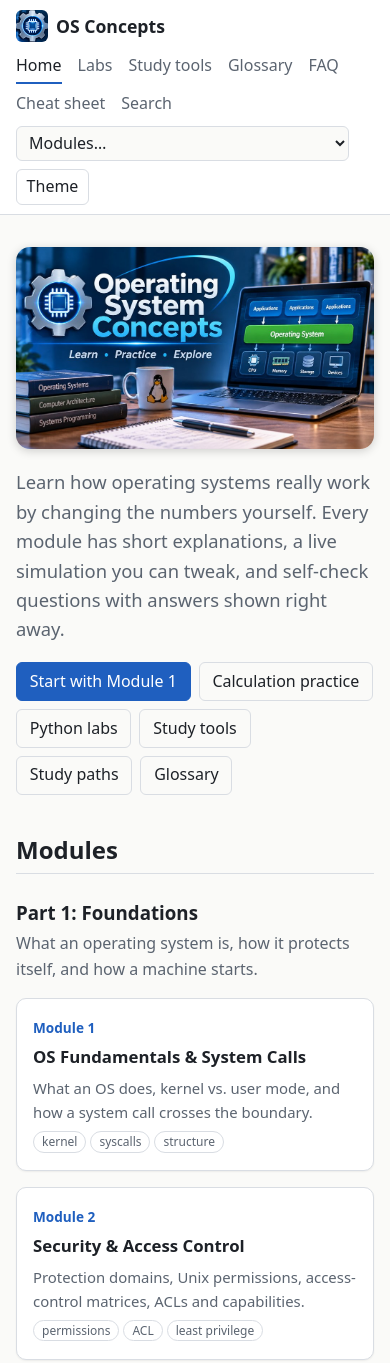
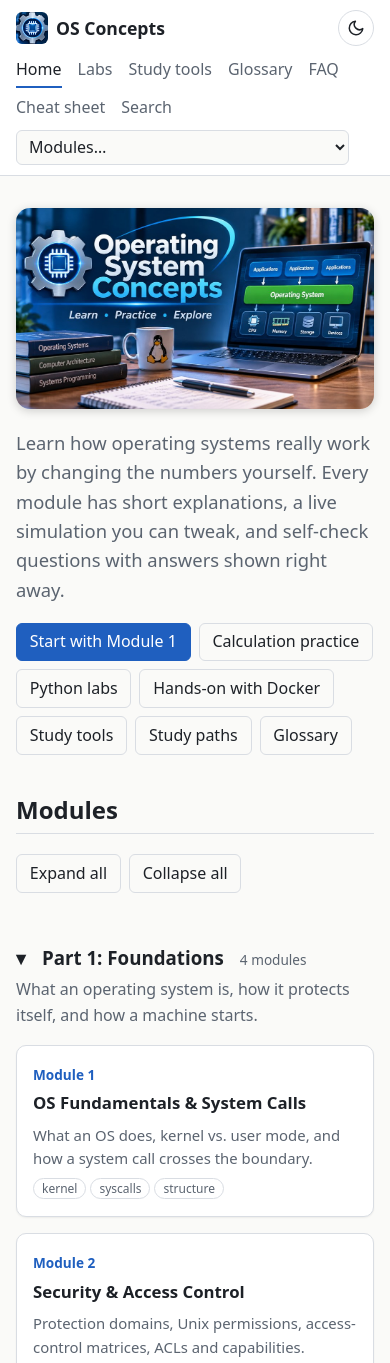
Before and after one commit to scttech/operating_system_concepts, a website: page index.html in a window 390 px wide. Shown: the top 1363 px of the page. Drawn offline with Linux system fonts and the light colour scheme.

Commit message:
UI polish

```diff
--- a/css/style.css
+++ b/css/style.css
@@ -72,7 +72,9 @@ header.site .brand img { border-radius: 6px; }
 header.site nav { display: flex; flex-wrap: wrap; gap: .25rem 1rem; flex: 1; }
 header.site nav a { text-decoration: none; color: var(--muted); padding: .2rem 0; border-bottom: 2px solid transparent; }
 header.site nav a:hover, header.site nav a[aria-current="page"] { color: var(--fg); border-bottom-color: var(--accent); }
-#theme-toggle { background: transparent; color: var(--fg); border: 1px solid var(--border); border-radius: 6px; padding: .25rem .6rem; cursor: pointer; font: inherit; }
+#theme-toggle { background: transparent; color: var(--fg); border: 1px solid var(--border); border-radius: 999px; width: 2.25rem; height: 2.25rem; padding: 0; display: inline-flex; align-items: center; justify-content: center; cursor: pointer; transition: background-color .15s, border-color .15s; }
+#theme-toggle:hover { border-color: var(--accent); background: var(--code-bg); }
+#theme-toggle svg { display: block; }
 
 main { max-width: 1100px; margin: 0 auto; padding: 1.5rem 1rem 3rem; }
 main.narrow { max-width: 820px; }
@@ -85,6 +87,15 @@ h3 { margin-top: 1.5rem; }
 .part h3 { margin-bottom: .2rem; }
 .part-blurb { color: var(--muted); margin: 0 0 .75rem; max-width: 60ch; }
 .part .card h4 { margin: .2rem 0 .4rem; font-size: 1.05rem; }
+.part-head { display: flex; flex-wrap: wrap; align-items: baseline; gap: .1rem .75rem; }
+.part-toggle { display: inline-flex; align-items: baseline; gap: .45rem; background: none; border: 0; padding: .1rem .25rem; margin-left: -.25rem; border-radius: 6px; color: inherit; font: inherit; font-weight: inherit; text-align: left; cursor: pointer; }
+.part-toggle:hover { color: var(--accent); }
+.part-toggle::before { content: "\25BE"; display: inline-block; width: 1em; transition: transform .15s; }
+.part.collapsed .part-toggle::before { transform: rotate(-90deg); }
+.part-count { color: var(--muted); font-weight: 400; }
+.part-tools { display: flex; gap: .5rem; margin: 0 0 .5rem; }
+.grid[hidden] { display: none; }
+.part.collapsed { margin-bottom: 1rem; }
 .eyebrow { text-transform: uppercase; letter-spacing: .08em; font-size: .8rem; color: var(--muted); margin: 0; }
 p, li { max-width: 78ch; }
 code, kbd, pre { font-family: ui-monospace, "Cascadia Code", Consolas, monospace; font-size: .92em; }
@@ -264,6 +275,9 @@ footer.site { border-top: 1px solid var(--border); color: var(--muted); font-siz
 
 @media (max-width: 600px) {
   h1 { font-size: 1.6rem; }
+  header.site .brand { order: 0; }
+  #theme-toggle { order: 1; margin-left: auto; }
+  header.site nav { order: 2; flex: 1 1 100%; }
   .controls input[type=range] { width: 140px; }
 }
 @media (prefers-reduced-motion: reduce) { html { scroll-behavior: auto; } * { transition: none !important; animation: none !important; } }
@@ -347,6 +361,9 @@ figure.diagram figcaption { margin-top: .6rem; font-size: .9rem; }
 @media print {
   :root, :root[data-theme="dark"] { --bg: #fff; --fg: #000; --muted: #333; --card: #fff; --border: #999; --accent: #000; --code-bg: #f2f2f2; --shadow: none; --grid: #ccc; }
   html { scroll-behavior: auto; }
+  .part-tools { display: none; }
+  .part-toggle::before { content: none; }
+  .part .grid[hidden] { display: grid; }
   body { background: #fff; color: #000; font-size: 11pt; line-height: 1.4; }
   .no-print, .skip, header.site, #theme-toggle, .pager, .controls, .export-bar, .code-tabs .tablist .tab[aria-selected="false"],
   .sim button, .sim input, .sim select, .codebar button, .row .btn, noscript { display: none !important; }
--- a/index.html
+++ b/index.html
@@ -29,6 +29,7 @@
     <a class="btn" href="modules/01-fundamentals.html">Start with Module 1</a>
     <a class="btn secondary" href="pages/problems.html">Calculation practice</a>
     <a class="btn secondary" href="pages/labs.html">Python labs</a>
+    <a class="btn secondary" href="handson/index.html">Hands-on with Docker</a>
     <a class="btn secondary" href="pages/study.html">Study tools</a>
     <a class="btn secondary" href="pages/paths.html">Study paths</a>
     <a class="btn secondary" href="pages/glossary.html">Glossary</a>
--- a/js/pages/home.js
+++ b/js/pages/home.js
@@ -3,22 +3,67 @@
   const { h } = OSUI;
   const host = document.getElementById("module-grid");
   const byNum = Object.fromEntries(OSData.modules.map((m) => [m.n, m]));
+  const KEY = "osc-parts-collapsed"; // a per-reader convenience; the page works without it
+
+  // Which parts the reader folded away last time (never required).
+  let folded = [];
+  try { folded = JSON.parse(localStorage.getItem(KEY) || "[]").filter((x) => typeof x === "string"); } catch (e) { folded = []; }
+  const save = () => { try { localStorage.setItem(KEY, JSON.stringify(folded)); } catch (e) { /* ignore */ } };
+
+  const sections = []; // { id, section, button, grid, chev }
+  const setOpen = (s, open, remember) => {
+    s.grid.hidden = !open;
+    s.button.setAttribute("aria-expanded", String(open));
+    s.section.classList.toggle("collapsed", !open);
+    if (remember) { folded = folded.filter((x) => x !== s.id); if (!open) folded.push(s.id); save(); }
+  };
+
   OSData.parts.forEach((part, i) => {
-    const id = "part-" + part.id;
-    host.append(h("section", { "aria-labelledby": id, class: "part" },
-      h("h3", { id, text: `Part ${i + 1}: ${part.title}` }), h("p", { class: "part-blurb", text: part.blurb }),
-      h("ul", { class: "grid" }, part.modules.map((n) => {
-        const m = byNum[n];
-        return h("li", {}, h("a", { class: "card", href: `modules/${m.slug}.html` },
-          h("span", { class: "num", text: `Module ${m.n}` }), h("h4", { text: m.title }), h("p", { text: m.summary }),
-          h("div", {}, m.tags.map((t) => h("span", { class: "tag", text: t })))));
-      }))));
+    const id = "part-" + part.id, gridId = id + "-modules";
+    const grid = h("ul", { class: "grid", id: gridId }, part.modules.map((n) => {
+      const m = byNum[n];
+      return h("li", {}, h("a", { class: "card", href: `modules/${m.slug}.html` },
+        h("span", { class: "num", text: `Module ${m.n}` }), h("h4", { text: m.title }), h("p", { text: m.summary }),
+        h("div", {}, m.tags.map((t) => h("span", { class: "tag", text: t })))));
+    }));
+    // The heading keeps its id (module pages link to #part-…); the button inside it is the control.
+    const button = h("button", { type: "button", class: "part-toggle", "aria-expanded": "true", "aria-controls": gridId },
+      `Part ${i + 1}: ${part.title}`);
+    const count = h("span", { class: "part-count small", text: `${part.modules.length} modules` });
+    const section = h("section", { "aria-labelledby": id, class: "part" },
+      h("div", { class: "part-head" }, h("h3", { id }, button), count), h("p", { class: "part-blurb", text: part.blurb }), grid);
+    const s = { id: part.id, section, button, grid, count, part };
+    sections.push(s);
+    button.addEventListener("click", () => setOpen(s, grid.hidden, true));
+    host.append(section);
   });
+
+  // Expand all / Collapse all
+  const all = (open) => sections.forEach((s) => setOpen(s, open, true));
+  host.before(h("div", { class: "part-tools", role: "group", "aria-label": "Show or hide all parts" },
+    h("button", { type: "button", class: "btn secondary", text: "Expand all", onclick: () => all(true) }),
+    h("button", { type: "button", class: "btn secondary", text: "Collapse all", onclick: () => all(false) })));
+
+  sections.forEach((s) => setOpen(s, !folded.includes(s.id), false));
+  // A link such as index.html#part-concurrency must land on an open part.
+  const openFromHash = () => {
+    const s = sections.find((x) => "#part-" + x.id === location.hash);
+    if (s) { setOpen(s, true, true); s.section.scrollIntoView(); }
+  };
+  openFromHash();
+  window.addEventListener("hashchange", openFromHash);
+
   // Show private progress on the cards, when there is any (it lives only in this browser).
   if (window.OSProgress) {
-    window.OSProgress.summary().rows.forEach((r) => {
+    const rows = window.OSProgress.summary().rows;
+    rows.forEach((r) => {
       const card = [...host.querySelectorAll(".card")].find((c) => c.querySelector(".num").textContent === `Module ${r.n}`);
       if (card && (r.visited || r.answered)) card.querySelector("p").after(h("p", { class: "small progress-chip", text: `${r.visited ? "Visited" : ""}${r.visited && r.answered ? " · " : ""}${r.answered ? `${r.mastered} of ${r.total} questions mastered` : ""}` }));
     });
+    // So a folded part still shows how far along you are.
+    sections.forEach((s) => {
+      const seen = s.part.modules.filter((n) => { const r = rows.find((x) => x.n === n); return r && r.visited; }).length;
+      if (seen) s.count.textContent = `${s.part.modules.length} modules · ${seen} visited`;
+    });
   }
 })();
--- a/js/site.js
+++ b/js/site.js
@@ -37,16 +37,36 @@
   modSel.addEventListener("change", () => { if (modSel.value) location.href = `${root}modules/${modSel.value}.html`; });
   nav.append(modSel);
 
+  // Theme toggle: an icon button. It shows the theme a click will switch TO (a moon in light mode, a sun in dark mode),
+  // and its label says the same in words. Until the reader picks, it follows the system setting.
+  const darkQuery = window.matchMedia ? window.matchMedia("(prefers-color-scheme: dark)") : null;
+  const currentTheme = () => document.documentElement.dataset.theme || (darkQuery && darkQuery.matches ? "dark" : "light");
+  const SVG = "http://www.w3.org/2000/svg";
+  const icon = (paths) => {
+    const svg = document.createElementNS(SVG, "svg");
+    svg.setAttribute("viewBox", "0 0 24 24"); svg.setAttribute("width", "18"); svg.setAttribute("height", "18");
+    svg.setAttribute("fill", "none"); svg.setAttribute("stroke", "currentColor"); svg.setAttribute("stroke-width", "2");
+    svg.setAttribute("stroke-linecap", "round"); svg.setAttribute("stroke-linejoin", "round"); svg.setAttribute("aria-hidden", "true");
+    paths.forEach((d) => { const p = document.createElementNS(SVG, "path"); p.setAttribute("d", d); svg.append(p); });
+    return svg;
+  };
+  const MOON = ["M21 12.8A9 9 0 1 1 11.2 3a7 7 0 0 0 9.8 9.8z"];
+  const SUN = ["M12 8a4 4 0 1 0 0 8 4 4 0 0 0 0-8z", "M12 2v2", "M12 20v2", "M4.9 4.9l1.4 1.4", "M17.7 17.7l1.4 1.4", "M2 12h2", "M20 12h2", "M4.9 19.1l1.4-1.4", "M17.7 6.3l1.4-1.4"];
   const toggle = document.createElement("button");
-  toggle.id = "theme-toggle"; toggle.type = "button"; toggle.textContent = "Theme";
-  toggle.setAttribute("aria-label", "Toggle light or dark theme");
+  toggle.id = "theme-toggle"; toggle.type = "button";
+  const paintToggle = () => {
+    const dark = currentTheme() === "dark", label = dark ? "Switch to light theme" : "Switch to dark theme";
+    toggle.replaceChildren(icon(dark ? SUN : MOON));
+    toggle.setAttribute("aria-label", label); toggle.title = label;
+  };
   toggle.addEventListener("click", () => {
-    const cur = document.documentElement.dataset.theme ||
-      (window.matchMedia && window.matchMedia("(prefers-color-scheme: dark)").matches ? "dark" : "light");
-    const next = cur === "dark" ? "light" : "dark";
+    const next = currentTheme() === "dark" ? "light" : "dark";
     document.documentElement.dataset.theme = next;
     try { localStorage.setItem("osc-theme", next); } catch (e) { /* ignore */ }
+    paintToggle();
   });
+  if (darkQuery && darkQuery.addEventListener) darkQuery.addEventListener("change", paintToggle);
+  paintToggle();
 
   const header = document.createElement("header");
   header.className = "site";
```
Also changed, not shown: ROADMAP.md (+41 -0 lines), CHANGELOG.md.
